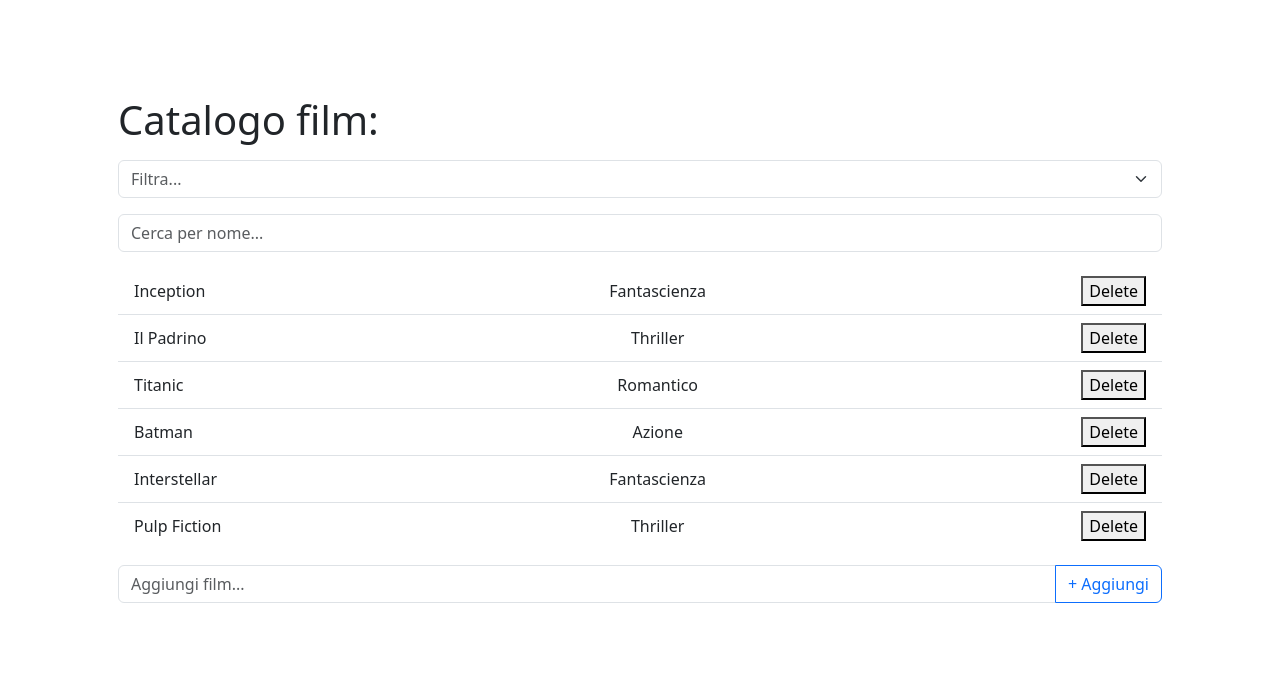
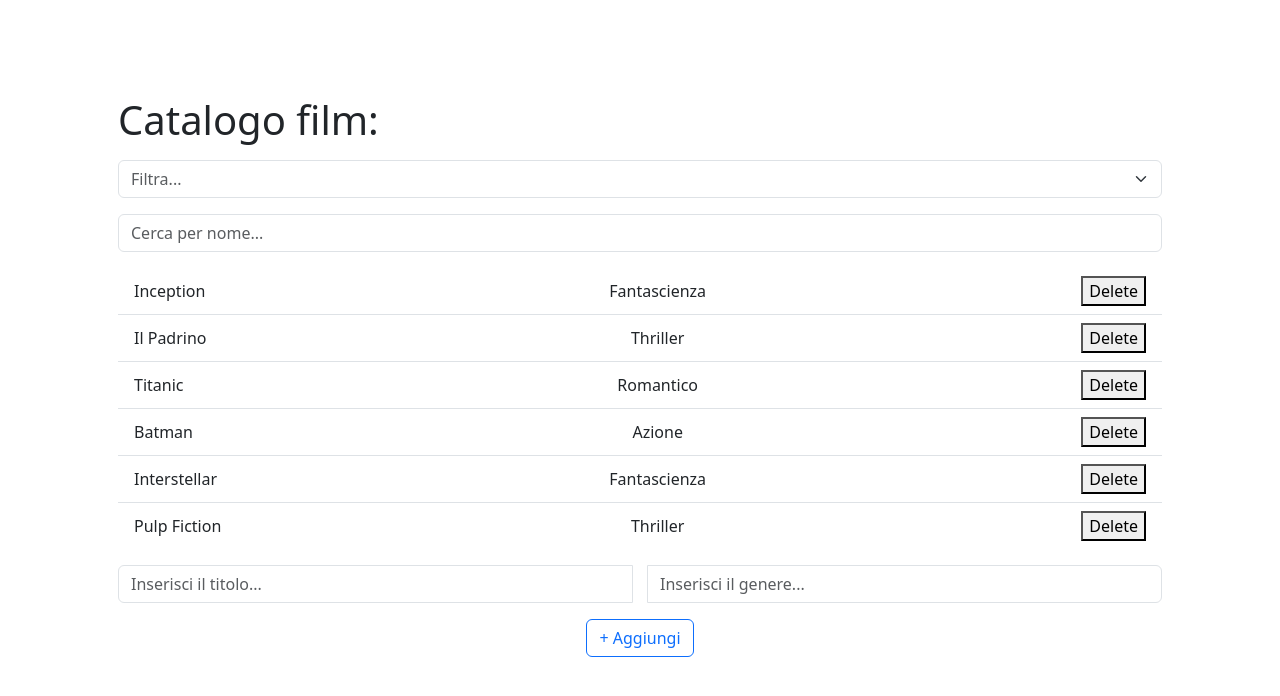
Before and after one commit to andreasalvi99/react-movie-filter, a React (Vite) app: page / in a window 1280 px wide. Shown: the top 696 px of the page. Built offline with nearby package versions, Linux system fonts and the light colour scheme.

Commit message:
bonus task setted

```diff
--- a/src/App.jsx
+++ b/src/App.jsx
@@ -15,28 +15,38 @@ for (let i = 0; i < startingFilms.length; i++) {
   const currentGenre = startingFilms[i].genre;
   if (!startingGenres.includes(currentGenre)) {
     startingGenres.push(currentGenre);
-    console.table(startingGenres);
   }
 }
 
 export default function App() {
-  const [films, setFilms] = useState(startingFilms);
-  const [selectedGenre, setSelectedGenre] = useState("");
-  const [filteredFilms, setFilteredFilms] = useState(films);
+  const [films, setFilms] = useState(startingFilms); // ? Stato della lista all'inizio
+  const [selectedGenre, setSelectedGenre] = useState(""); // ? Stato del select all'inizio
+  const [filteredFilms, setFilteredFilms] = useState(films); // ? Stato della lista filtrata
+  const [userInputFilter, setUserInputFilter] = useState(""); // ? Stato dell'input filtro per nome all'inizio
+  const [userInputTitleAdd, setUserInputTitleAdd] = useState(""); // ? Stato dell'input aggiungi titolo all'inizio
+  const [userInputGenreAdd, setUserInputGenreAdd] = useState(""); // ? Stato dell'input aggiungi genere all'inizio
 
   useEffect(() => {
-    const updatedFilteredFilms = films.filter((film) => {
-      console.log(film.genre);
+    let filteredList = films;
 
-      if (!startingGenres.includes(selectedGenre)) {
-        return true;
+    // ? Filtro per genere(select)
+    if (startingGenres.includes(selectedGenre)) {
+      filteredList = filteredList.filter((film) => {
+        return film.genre === selectedGenre;
+      });
     }
 
-      return film.genre.includes(selectedGenre);
+    // ? Filtro per titolo(input)
+    const sanifiedInput = userInputFilter.toLowerCase().trim();
+    if (sanifiedInput !== "") {
+      filteredList = filteredList.filter((film) => {
+        const sanifiedTitle = film.title.toLowerCase().trim();
+        return sanifiedTitle.includes(sanifiedInput);
       });
-    console.log(updatedFilteredFilms);
-    setFilteredFilms(updatedFilteredFilms);
-  }, [selectedGenre]);
+    }
+
+    setFilteredFilms(filteredList);
+  }, [films, userInputFilter, selectedGenre]);
 
   return (
     <>
@@ -59,7 +69,11 @@ export default function App() {
             ))}
           </select>
           <input
-            class="form-control my-3"
+            value={userInputFilter}
+            onChange={(e) => {
+              setUserInputFilter(e.target.value);
+            }}
+            className="form-control my-3"
             type="text"
             placeholder="Cerca per nome..."
             aria-label=".form-control-sm example"
@@ -80,22 +94,56 @@ export default function App() {
               </li>
             ))}
           </ul>
-          <div className="input-group my-3">
+          <form
+            className="input-group my-3 form"
+            onSubmit={(e) => {
+              e.preventDefault();
+              setFilms([
+                ...films,
+                { title: userInputTitleAdd, genre: userInputGenreAdd },
+              ]);
+              console.log(userInputTitleAdd);
+            }}
+          >
             <input
+              value={userInputTitleAdd}
+              onChange={(e) => {
+                setUserInputTitleAdd(e.target.value);
+              }}
               type="text"
-              className="form-control"
-              placeholder="Aggiungi film..."
+              className="form-control title"
+              placeholder="Inserisci il titolo..."
               aria-label="Recipient’s username"
               aria-describedby="button-addon2"
             />
+
+            <input
+              value={userInputGenreAdd}
+              onChange={(e) => {
+                setUserInputGenreAdd(e.target.value);
+              }}
+              type="text"
+              className="form-control genre"
+              placeholder="Inserisci il genere..."
+              aria-label="Recipient’s username"
+              aria-describedby="button-addon2"
+            />
+          </form>
           <button
+            onClick={(e) => {
+              e.preventDefault();
+              setFilms([
+                ...films,
+                { title: userInputTitleAdd, genre: userInputGenreAdd },
+              ]);
+              console.log(userInputTitleAdd);
+            }}
             className="btn btn-outline-primary"
             type="button"
-              id="button-addon2"
+            id="button-addon3"
           >
             + Aggiungi
           </button>
-          </div>
         </div>
       </section>
     </>
--- a/src/assets/css/index.css
+++ b/src/assets/css/index.css
@@ -5,3 +5,7 @@
 span {
   width: 100px;
 }
+
+.title {
+  margin-right: 15px;
+}
```
Lines whose indentation alone changed are shown as unchanged.
